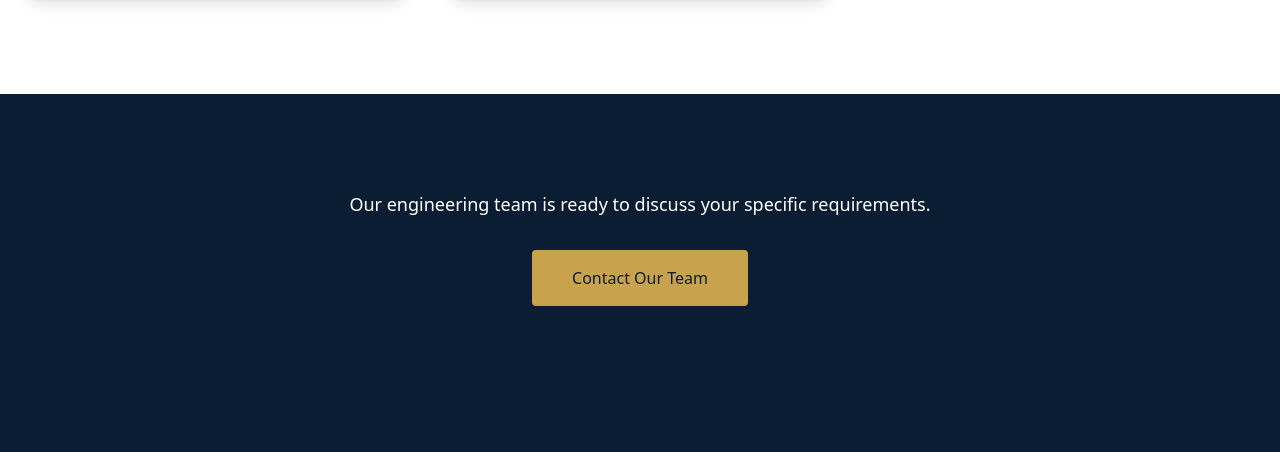
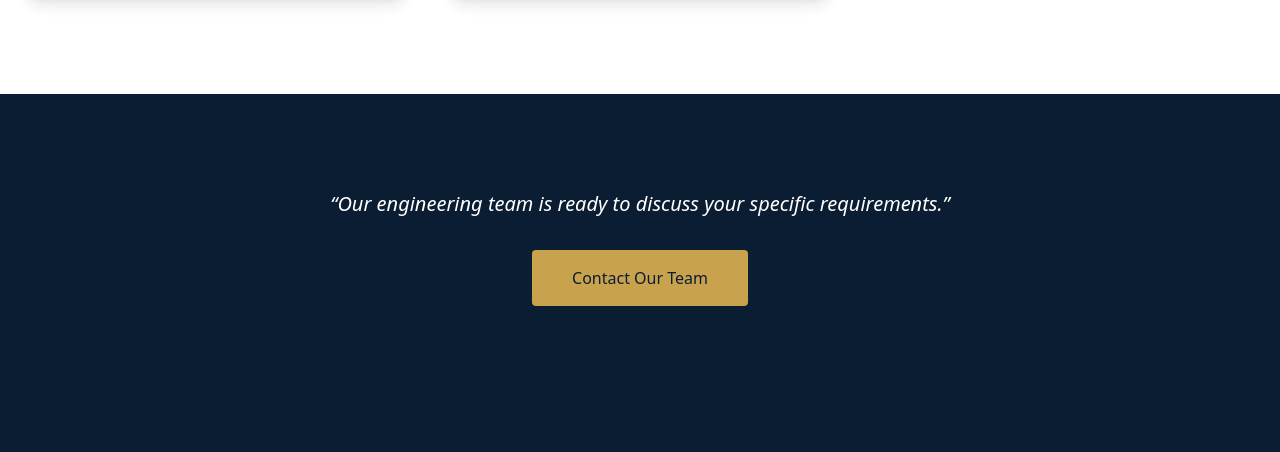
Before and after one commit to preshitpawar-beep/Celestia-GT, a Next.js app: page /products in a window 1280 px wide. Shown: the part 1130-1582 px from the top of the page. Built offline with nearby package versions, Linux system fonts and the light colour scheme.

Commit message:
Update page.js

```diff
--- a/app/products/page.js
+++ b/app/products/page.js
@@ -3,6 +3,17 @@
 import Image from "next/image";
 import { motion } from "framer-motion";
 import Link from "next/link";
+
+/* ---------------- MOTION ---------------- */
+
+const fadeUp = {
+  hidden: { opacity: 0, y: 24 },
+  visible: {
+    opacity: 1,
+    y: 0,
+    transition: { duration: 0.6, ease: "easeOut" }
+  }
+};
 
 const products = [
   {
@@ -63,25 +74,43 @@ export default function ProductsPage() {
 
       {/* ---------------- HERO ---------------- */}
       <section className="bg-navy text-white py-28 text-center">
-        <h1 className="text-5xl font-bold mb-4">
+        <motion.h1
+          initial="hidden"
+          animate="visible"
+          variants={fadeUp}
+          className="text-5xl font-bold mb-4"
+        >
           Products & Capabilities
-        </h1>
+        </motion.h1>
+
         <div className="w-20 h-1 bg-gold mx-auto mb-6" />
-        <p className="text-slate-200 max-w-2xl mx-auto text-lg">
+
+        <motion.p
+          initial="hidden"
+          animate="visible"
+          variants={fadeUp}
+          transition={{ delay: 0.1 }}
+          className="text-slate-200 max-w-2xl mx-auto text-lg"
+        >
           Engineering solutions designed for precision, reliability,
           and global delivery.
-        </p>
+        </motion.p>
       </section>
 
-      {/* ---------------- PRODUCTS GRID ---------------- */}
+      {/* ---------------- PRODUCTS GRID (UNCHANGED) ---------------- */}
       <section className="py-24">
-        <div className="max-w-7xl mx-auto px-6 grid md:grid-cols-3 gap-10">
-
+        <motion.div
+          initial="hidden"
+          whileInView="visible"
+          viewport={{ once: true }}
+          variants={fadeUp}
+          className="max-w-7xl mx-auto px-6 grid md:grid-cols-3 gap-10"
+        >
           {products.map((item, i) => (
             <motion.div
               key={i}
               whileHover={{ y: -6 }}
-              transition={{ duration: 0.3 }}
+              transition={{ duration: 0.3, ease: "easeOut" }}
               className="group relative rounded-2xl overflow-hidden shadow-lg bg-slate-900"
             >
               {/* IMAGE */}
@@ -110,7 +139,7 @@ export default function ProductsPage() {
                   </p>
                 </div>
 
-                {/* HOVER OVERLAY (NO BLUE TINT) */}
+                {/* HOVER OVERLAY */}
                 <div className="
                   absolute inset-0
                   bg-black/60
@@ -136,21 +165,34 @@ export default function ProductsPage() {
               </div>
             </motion.div>
           ))}
-
-        </div>
+        </motion.div>
       </section>
 
-      {/* ---------------- CTA ---------------- */}
-      <section className="bg-navy text-white py-24 text-center">
-        <p className="mb-8 text-lg">
-          Our engineering team is ready to discuss your specific requirements.
-        </p>
+      {/* ---------------- CTA (MATCHES ABOUT US) ---------------- */}
+      <section className="py-24 bg-navy text-white text-center">
+        <motion.p
+          initial="hidden"
+          whileInView="visible"
+          viewport={{ once: true }}
+          variants={fadeUp}
+          className="max-w-4xl mx-auto text-xl italic mb-8"
+        >
+          “Our engineering team is ready to discuss your specific requirements.”
+        </motion.p>
 
-        <Link href="/contact">
-          <button className="bg-gold text-navy px-10 py-4 rounded font-medium hover:scale-105 transition">
-            Contact Our Team
-          </button>
-        </Link>
+        <motion.div
+          initial="hidden"
+          whileInView="visible"
+          viewport={{ once: true }}
+          variants={fadeUp}
+          transition={{ delay: 0.1 }}
+        >
+          <Link href="/contact">
+            <button className="bg-gold text-navy px-10 py-4 rounded font-medium hover:scale-105 transition">
+              Contact Our Team
+            </button>
+          </Link>
+        </motion.div>
       </section>
 
     </main>
```
